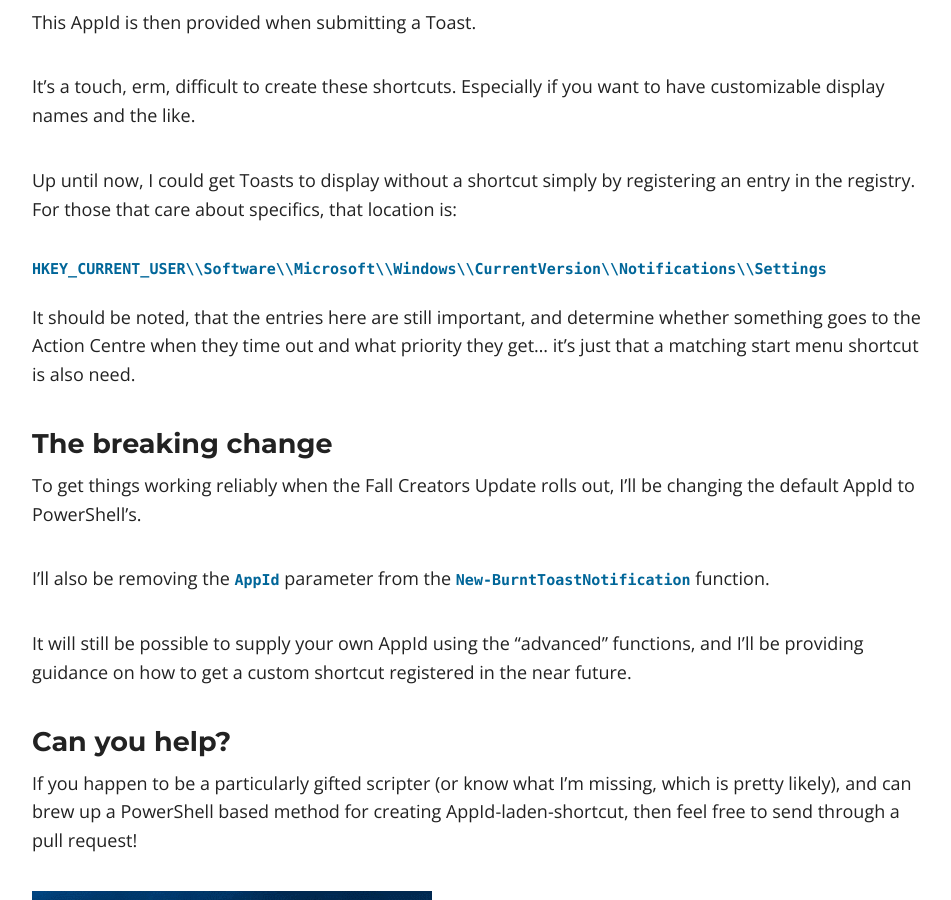
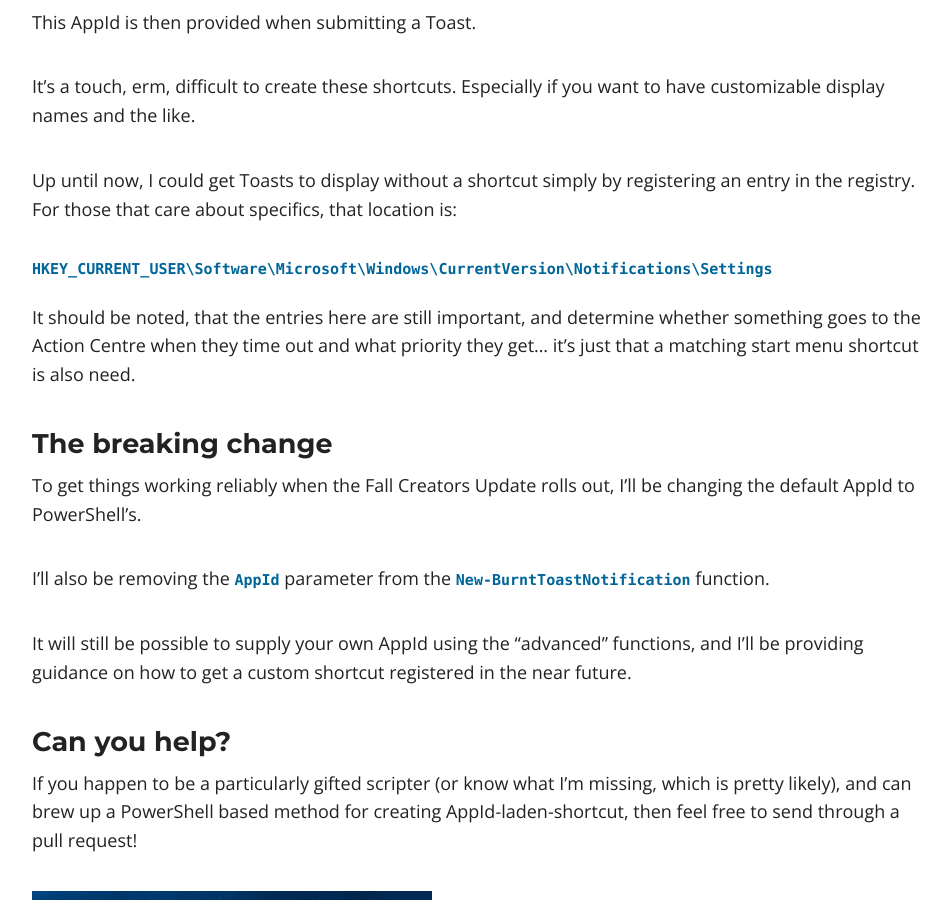
Before and after one commit to Windos/windos.github.io, a Jekyll site: the page built from _posts/2017-10-09-burnttoast-no-appid.md, in a window 1280 px wide and 900 px high, scrolled down 1101 px. Shown: the whole window, without its empty margins (158-1109 px from the left). Built offline with Jekyll 4.4.1, drawn with Linux system fonts in a browser that asks for light colours; nearby versions of some CDN libraries; comment, search, counter and statistics services are not loaded.

Commit message:
No escape(s)!

````diff
--- a/_posts/2017-10-09-burnttoast-no-appid.md
+++ b/_posts/2017-10-09-burnttoast-no-appid.md
@@ -41,7 +41,7 @@
 location is:
 
 ```
-HKEY_CURRENT_USER\\Software\\Microsoft\\Windows\\CurrentVersion\\Notifications\\Settings
+HKEY_CURRENT_USER\Software\Microsoft\Windows\CurrentVersion\Notifications\Settings
 ```
 
 It should be noted, that the entries here are still important, and determine
````
